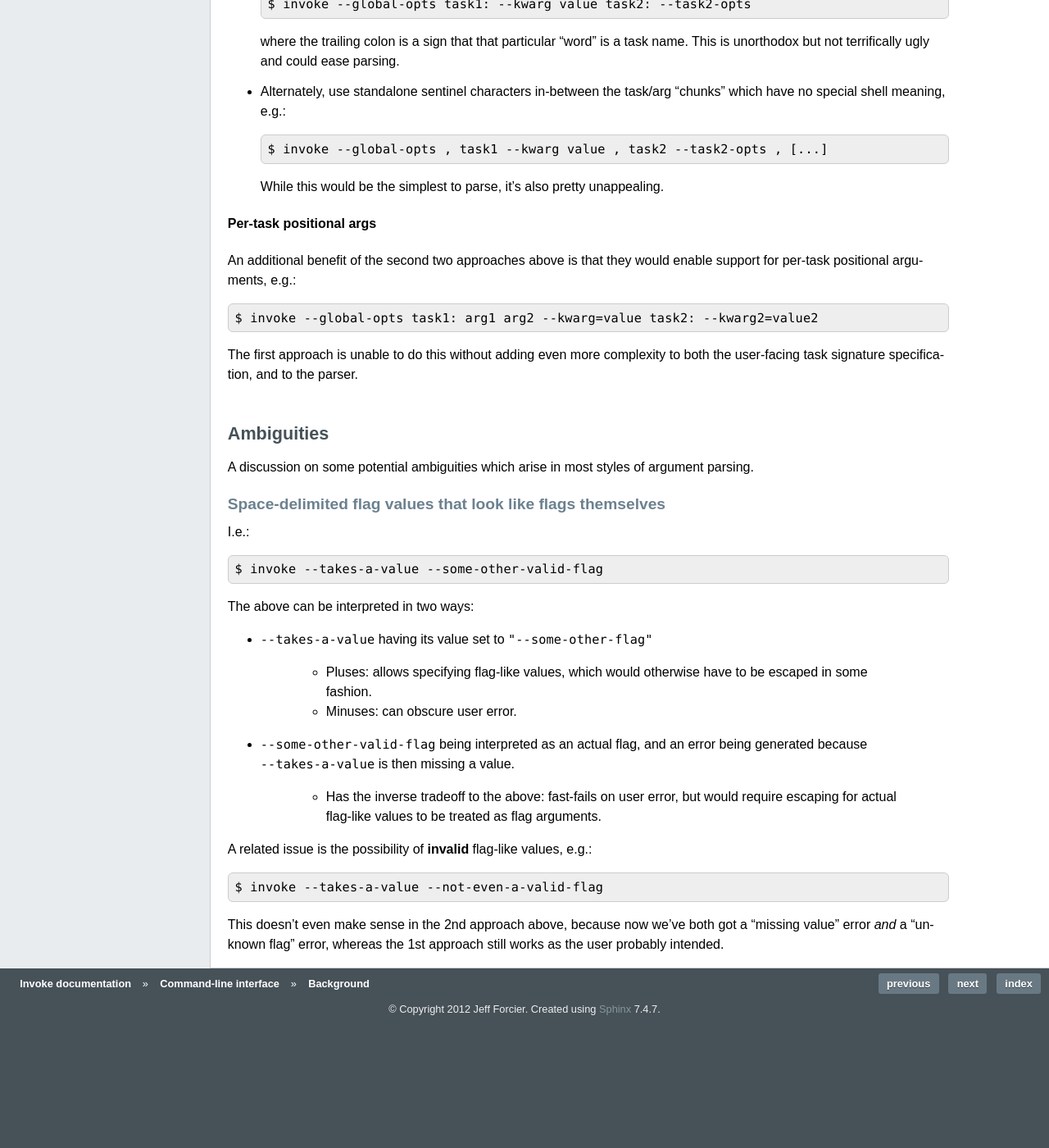
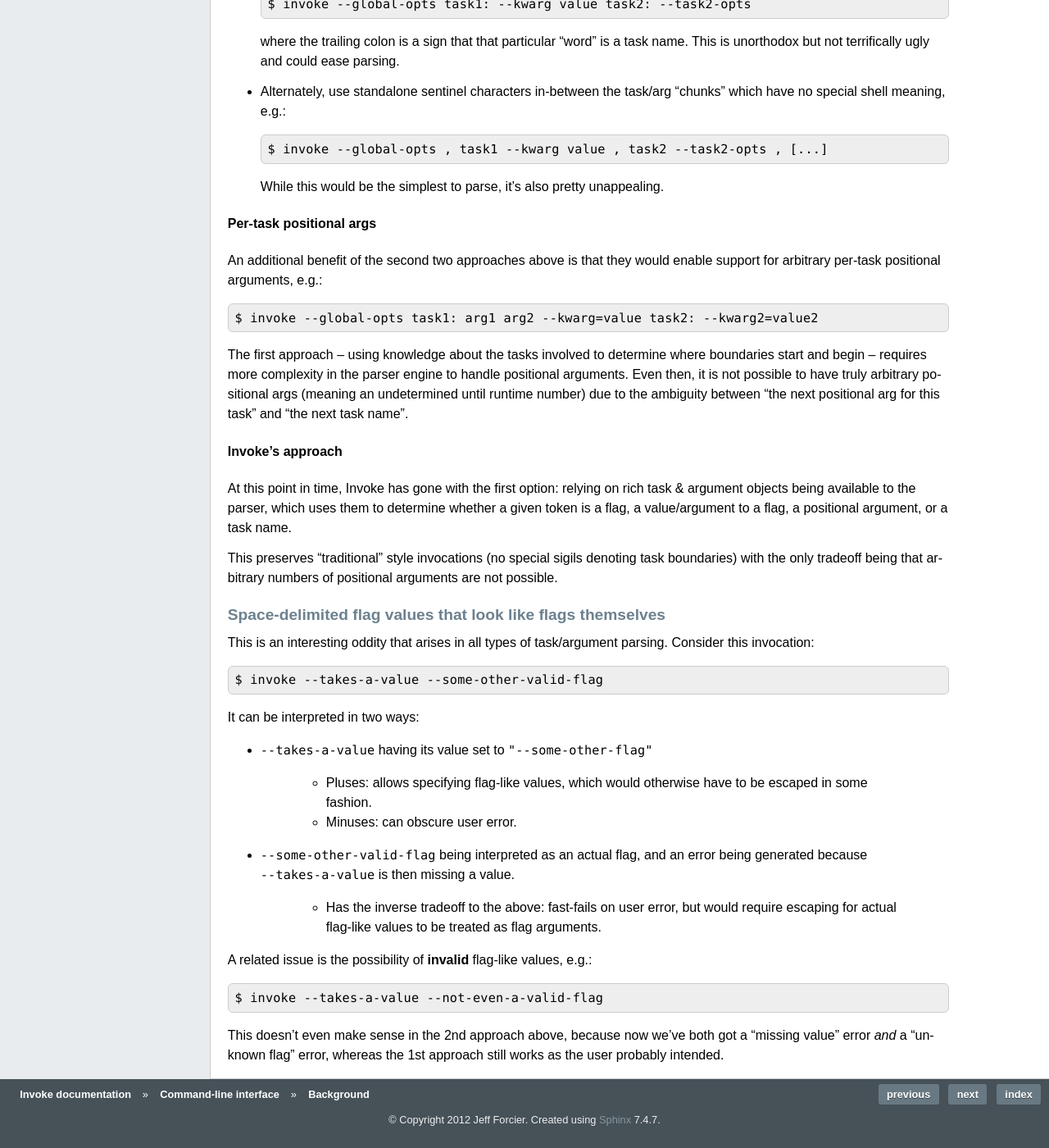
Before and after one commit to pyinvoke/invoke, a Sphinx documentation site: the page built from docs/concepts/cli/background.rst, in a window 1280 px wide and 1400 px high, scrolled down 2195 px. Shown: the whole window at 82% size. Built offline with Sphinx 7.4.7, drawn with Linux system fonts in a browser that asks for light colours; before the commit the page ends 3461 px from its top, so only the background shows below that; some of the changed text lies outside the part shown.

Commit message:
More updates to cli background doc

```diff
--- a/docs/concepts/cli/background.rst
+++ b/docs/concepts/cli/background.rst
@@ -134,28 +134,39 @@ Per-task positional args
 ~~~~~~~~~~~~~~~~~~~~~~~~
 
 An additional benefit of the second two approaches above is that they would
-enable support for per-task positional arguments, e.g.::
+enable support for arbitrary per-task positional arguments, e.g.::
 
     $ invoke --global-opts task1: arg1 arg2 --kwarg=value task2: --kwarg2=value2
 
-The first approach is unable to do this without adding even more complexity to
-both the user-facing task signature specification, and to the parser.
+The first approach -- using knowledge about the tasks involved to determine
+where boundaries start and begin -- requires more complexity in the parser
+engine to handle positional arguments. Even then, it is not possible to have
+truly arbitrary positional args (meaning an undetermined until runtime number)
+due to the ambiguity between "the next positional arg for this task" and "the
+next task name".
 
+Invoke's approach
+~~~~~~~~~~~~~~~~~
 
-Ambiguities
-===========
+At this point in time, Invoke has gone with the first option: relying on rich
+task & argument objects being available to the parser, which uses them to
+determine whether a given token is a flag, a value/argument to a flag, a
+positional argument, or a task name.
 
-A discussion on some potential ambiguities which arise in most styles of
-argument parsing.
+This preserves "traditional" style invocations (no special sigils denoting task
+boundaries) with the only tradeoff being that arbitrary numbers of positional
+arguments are not possible.
+
 
 Space-delimited flag values that look like flags themselves
 -----------------------------------------------------------
 
-I.e.::
+This is an interesting oddity that arises in all types of task/argument
+parsing. Consider this invocation::
 
     $ invoke --takes-a-value --some-other-valid-flag
 
-The above can be interpreted in two ways:
+It can be interpreted in two ways:
 
 * ``--takes-a-value`` having its value set to ``"--some-other-flag"``
 
```
